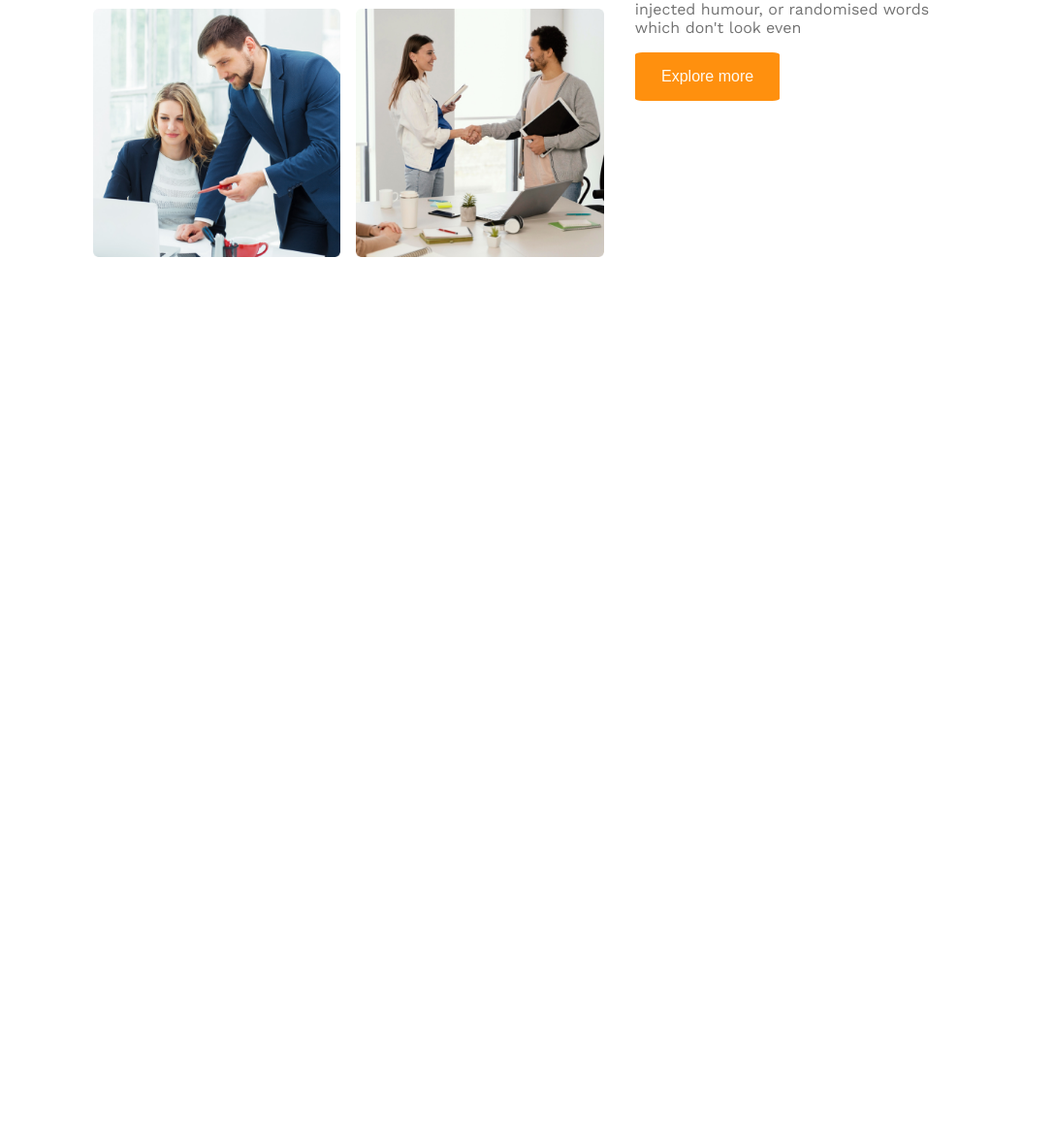
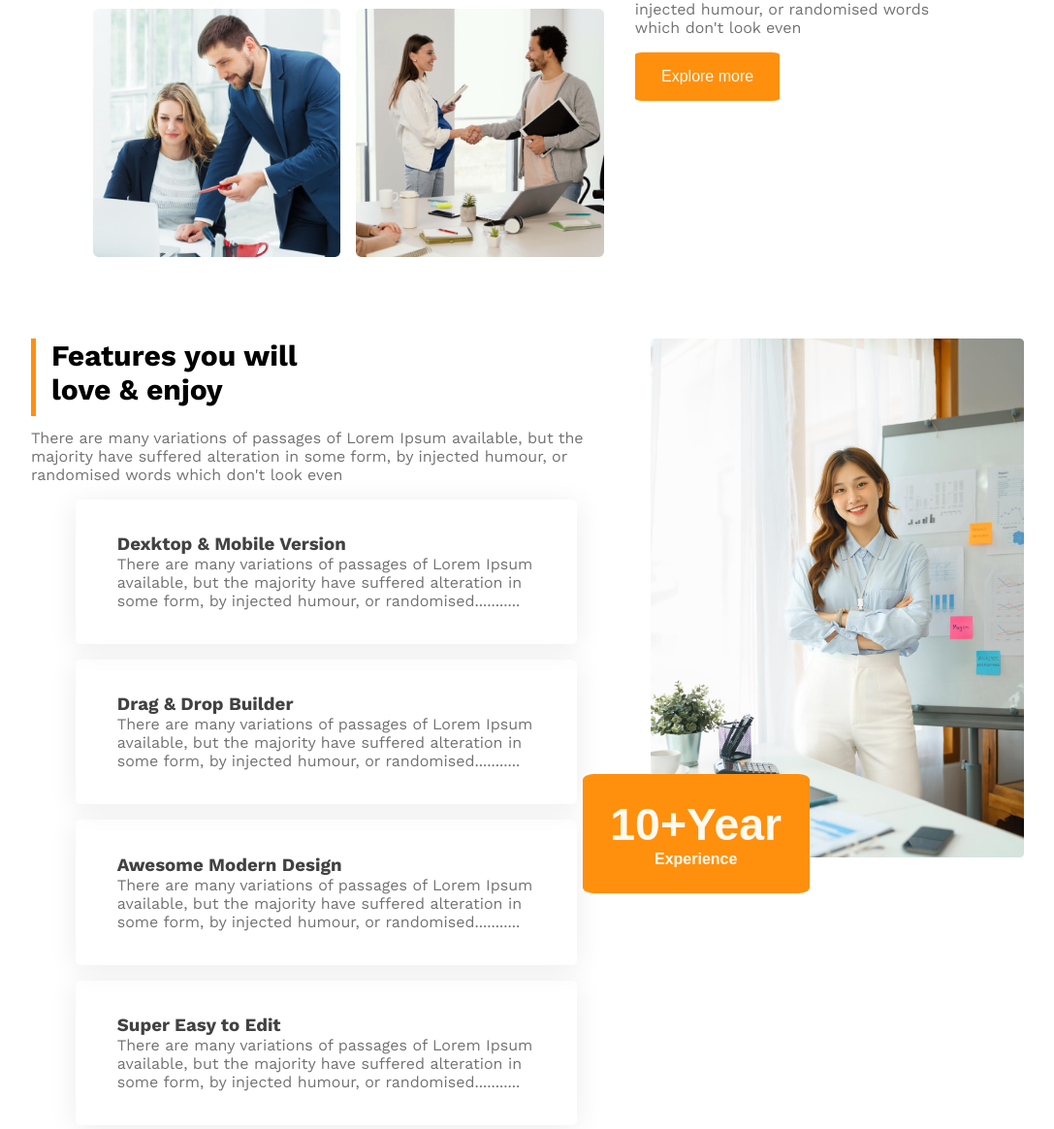
Before and after one commit to adnan683515/Architect-site, a plain HTML site: page index.html in a window 1280 px wide. Shown: the part 1282-2446 px from the top of the page at 97% size, without its empty margins (96-1183 px from the left). Before the commit the page ends 1567 px from the top, so only its background shows below. Drawn offline with nearby package versions, Linux system fonts and the light colour scheme.

Commit message:
update now

```diff
--- a/index.html
+++ b/index.html
@@ -81,6 +81,66 @@
         </section>
 
 
+        <section class="enjoy_and_loveSection">
+
+
+            <div class="enjoy_text_div">
+
+
+                <h2>Features you will <br> love & enjoy</h2>
+                <p class="dark_2">There are many variations of passages of Lorem Ipsum available, but the majority have
+                    suffered alteration in some form, by injected humour, or randomised words which don't look even</p>
+
+                <div class="card_container">
+
+                    <div class="enjoy_card">
+                        <h3 class="dark_1">Dexktop & Mobile Version</h3>
+                        <p class="dark_2">There are many variations of passages of Lorem Ipsum available, but the
+                            majority have
+                            suffered alteration in some form, by injected humour, or randomised...........</p>
+                    </div>
+
+                    <div class="enjoy_card">
+                        <h3 class="dark_1">Drag & Drop Builder</h3>
+                        <p class="dark_2">There are many variations of passages of Lorem Ipsum available, but the
+                            majority have
+                            suffered alteration in some form, by injected humour, or randomised...........</p>
+                    </div>
+
+                    <div class="enjoy_card">
+                        <h3 class="dark_1">Awesome Modern Design</h3>
+                        <p class="dark_2">There are many variations of passages of Lorem Ipsum available, but the
+                            majority have
+                            suffered alteration in some form, by injected humour, or randomised...........</p>
+                    </div>
+
+                    <div class="enjoy_card">
+                        <h3 class="dark_1">Super Easy to Edit</h3>
+                        <p class="dark_2">There are many variations of passages of Lorem Ipsum available, but the
+                            majority have
+                            suffered alteration in some form, by injected humour, or randomised...........</p>
+                    </div>
+                </div>
+            </div>
+
+            <div class="enjoy_img_div">
+
+
+                <img src="images/architect.png" alt="">
+
+
+
+                <button class="shared_btn ten_year_btn" type="button">
+                    <h1>10+Year <br>
+                    </h1>
+                    <h4>Experience</h4>
+                </button>
+
+            </div>
+
+        </section>
+
+
     </main>
 
     <footer>
--- a/style.css
+++ b/style.css
@@ -128,26 +128,112 @@ nav h3 {
     width: 100%;
 }
 
+.enjoy_and_loveSection {
+    width: 80%;
+
+    margin: auto;
+    display: flex;
+    gap: 30px;
+    margin-top: 5rem;
+    margin-bottom: 5rem;
+}
+
+.enjoy_and_loveSection h2 {
+    font-size: 30px;
+    padding-left: 1rem;
+    height: 10vh;
+    margin-bottom: .8rem;
+    border-left: 5px solid #FF900E;
+}
+
+.card_container {
+
+    width: 85%;
+    margin: auto;
+    margin-top: 1rem;
+}
+
+
+.ten_year_btn {
+    display: flex;
+    padding: 1.6rem 1.8rem;
+    align-items: center;
+    flex-direction: column;
+    z-index: 2;
+    position: relative;
+    margin-top: -90px;
+    margin-left: -70px;
+}
+
+.ten_year_btn h4 {
+    font: 2.9rem;
+}
+
+.ten_year_btn h1 {
+    font-size: 2.9rem;
+}
+
+.enjoy_card {
+    padding: 2.2rem 2.7rem;
+    border-radius: 5px;
+    margin-bottom: 1rem;
+    box-shadow: 0 4px 30px 0 #edecec;
+}
+
+.enjoy_img_div {
+    width: 90%;
+}
+
+.enjoy_and_loveSection img {
+    width: 100%;
+    z-index: 1;
+}
 
 @media screen and (max-width:576px) {
 
     header {
-        height: 85vh;
+        height: 90vh;
     }
 
     .banner {
+        margin-top: 9px;
+        gap: 0;
+        flex-direction: column-reverse;
+    }
+
+    .enjoy_img_div {
+        display: flex;
+        flex-direction: column;
+    }
+
+    .ten_year_btn {
         margin-top: 10px;
-        gap: .5rem;
-        flex-direction: column-reverse;
+        margin-left: 20px;
     }
 
     .our_features_text_div p {
         margin: .5rem 0;
     }
 
+    .card_container {
+        width: 100%;
+        margin: auto;
+        margin-top: .3rem;
+
+    }
+
+    .enjoy_card {
+        padding: 1.1rem;
+    }
+
     nav,
-    .our_features_section {
+    .our_features_section,
+    .enjoy_and_loveSection {
         flex-direction: column;
+    }
+
+    .enjoy_text_div p {
+        margin: 1rem 0;
     }
 
     .our_features_text_div {
@@ -162,6 +248,11 @@ nav h3 {
 
     nav {
         gap: 1rem;
+    }
+
+    .enjoy_and_loveSection {
+        text-align: center;
+        margin-top: 3.9rem;
     }
 
     .our_featuers_img_div {
```
